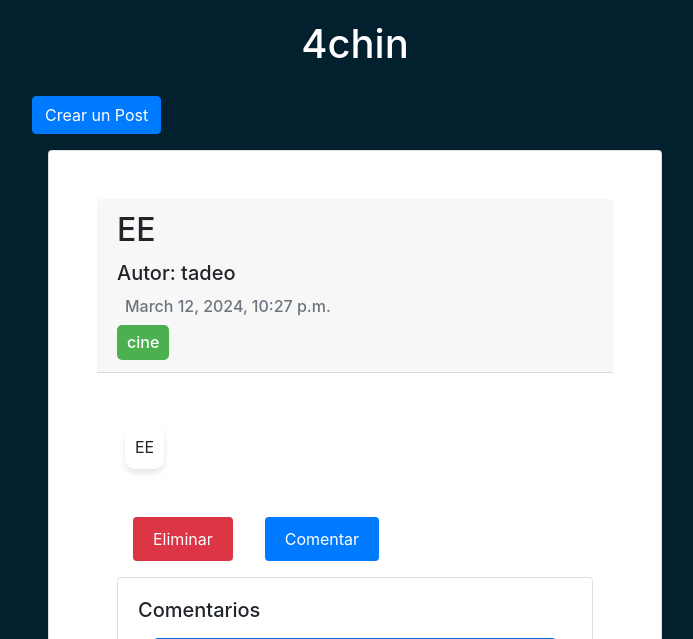
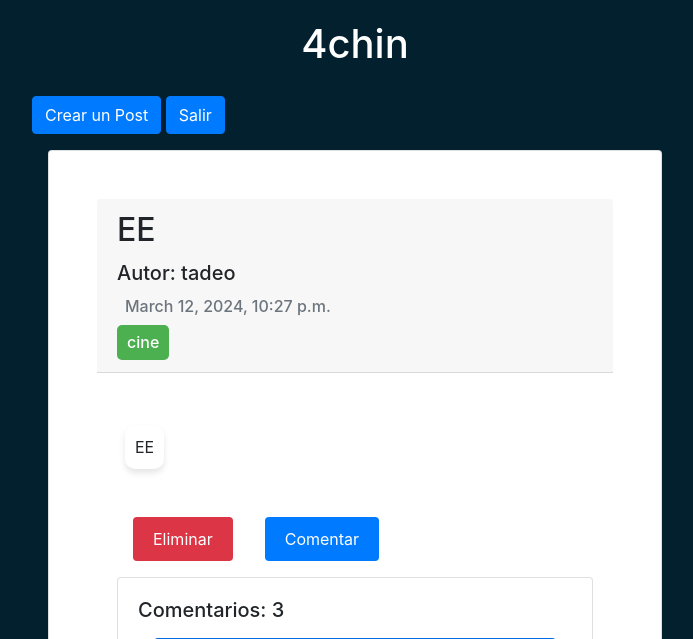
Before and after one commit to TadeoPariani/4Chin, a Django app: page /home/tadeo in a window 1280 px wide. Shown: the top 639 px of the page, without its empty margins (305-998 px from the left). Run offline with Django 4.2, Linux system fonts and the light colour scheme; data comes from the database, SQL or seed files in the repository; both versions use the stored data as it was after the commit; some libraries are stand-ins or nearby versions.

Commit message:
Ya se cuentan los comentarios de un post

```diff
--- a/4chin/app/templates/app/home.html
+++ b/4chin/app/templates/app/home.html
@@ -10,6 +10,7 @@
         <button type="button" class="btn btn-primary" data-toggle="modal" data-target="#exampleModal">
           Crear un Post
         </button>
+        <a href="http://127.0.0.1:8000/login" class="btn btn-primary">Salir</a>
 
         {% for post in posts %}
         <div class="card m-3 p-5">
@@ -55,7 +56,7 @@
 
               <div class="card">
                 <div class="card-body">
-                  <h5 class="card-title">Comentarios</h5>
+                  <h5 class="card-title">Comentarios: {{ comments|length }} </h5>
                   <ul class="list-unstyled">
                     {% for comment in comments %}
                       {% if post.id == comment.post.id %}
```
Also changed, not shown: 4chin/db.sqlite3.
